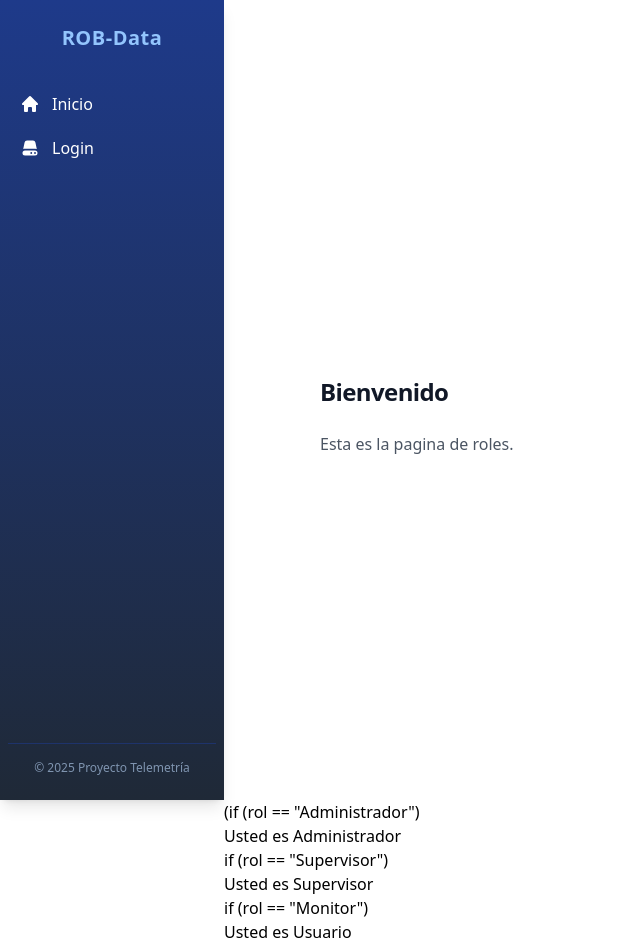
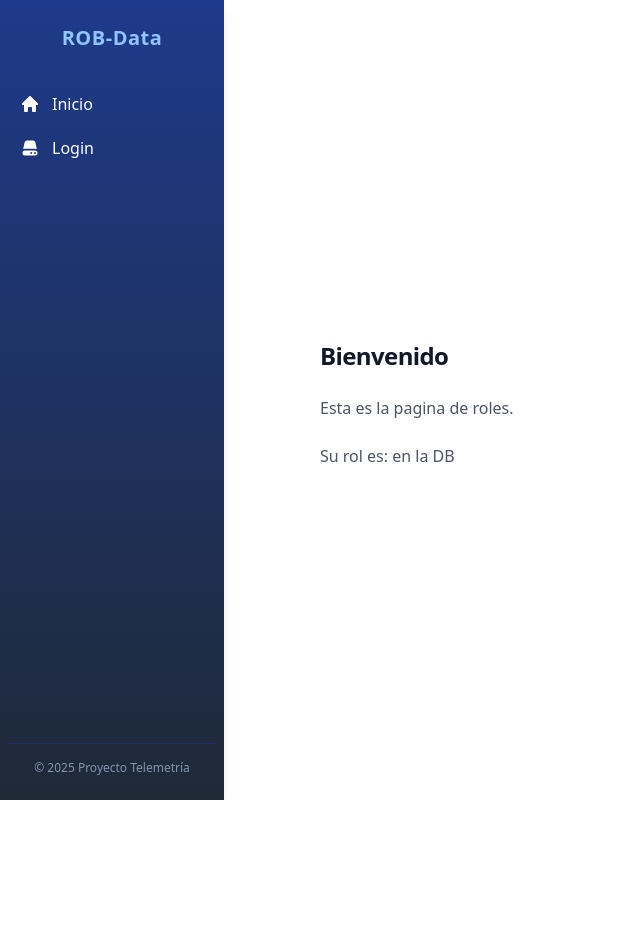
Before and after one commit to spotfreeman/telemetria-frontend, a React (Create React App) app: page /roles in a window 1280 px wide. Shown: the top 948 px of the page, without its empty margins (0-640 px from the left). After the commit the page ends 800 px from the top, so only its background shows below. Built offline with nearby package versions, Linux system fonts and the light colour scheme.

Commit message:
Implementando : Roles

```diff
--- a/src/Pages/usuarios/Roles.jsx
+++ b/src/Pages/usuarios/Roles.jsx
@@ -17,23 +17,42 @@ export const Roles = () => {
                         <div className="mt-6">
                             <p className="text-gray-600">Esta es la pagina de roles.</p>
                         </div>
+
+                        <div>
+                            <p className="mt-6 text-gray-600">Su rol es: <span className="font-bold">{rol}</span> en la DB</p>
+                            <p className="mt-6 ">
+                                {rol === "Administrador" && (
+                                    <div>
+                                        {/* Contenido solo para administradores */}
+                                        Eres administrador.
+                                    </div>
+                                )}
+                                {rol === "Supervisor" && (
+                                    <div>
+                                        {/* Contenido solo para administradores */}
+                                        Eres Supervisor.
+                                    </div>
+                                )}
+                                {rol === "Monitor" && (
+                                    <div>
+                                        {/* Contenido solo para administradores */}
+                                        Eres Monitor.
+                                    </div>
+                                )}
+                                {rol === "Invitado" && (
+                                    <div>
+                                        {/* Contenido solo para administradores */}
+                                        Eres Invitado.
+                                    </div>
+                                )}
+                            </p>
+
+                        </div>
                     </div>
                 </div>
             </div>
 
-            (if (rol == "Administrador") {
-                <div> Usted es Administrador </div>
-            }
-            if (rol == "Supervisor") {
-                <div> Usted es Supervisor </div>
-            }
-            if (rol == "Monitor") {
-                <div> Usted es Usuario </div>
-            }
-            if (rol == "Invitado") {
-                <div> Usted es Invitado </div>
-            }
-            )
+
         </>
 
     )
```
